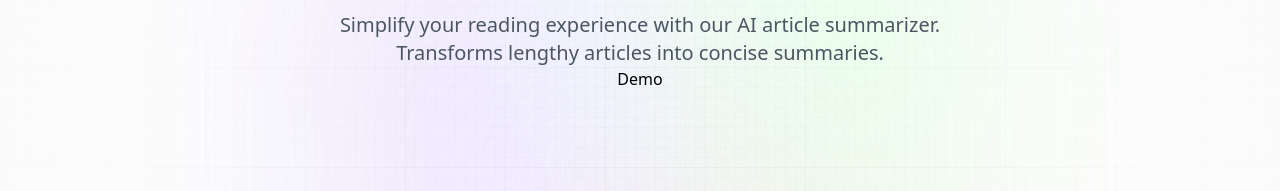
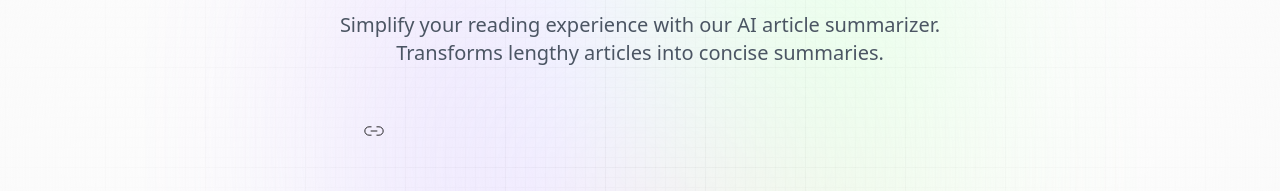
Before and after one commit to 888Greys/Ai_Article_Summurizor, a React (Vite) app: page / in a window 1280 px wide. Shown: the part 238-429 px from the top of the page. Built offline with nearby package versions, Linux system fonts and the light colour scheme.

Commit message:
Added form structure and layout to Demo component

```diff
--- a/src/components/Demo.jsx
+++ b/src/components/Demo.jsx
@@ -1,8 +1,21 @@
 import React from 'react'
+import { useState, useEffect } from 'react'
+import {copy, linkIcon, loader, tick} from '../assets'
 
 const Demo = () => {
   return (
-    <div>Demo</div>
+    <section className='mt-16 w-full max-w-xl'>
+      <div className='flex flex-col w-full gap-2'>
+        <form className='relative flex justify-center items-center'
+        onSubmit={() => {}}>
+
+          <img src={linkIcon}
+          alt='link_icon'
+          className='absolute left-0 my-2 ml-3 w-5'/>
+
+        </form>
+      </div>
+    </section>
   )
 }
 
```
